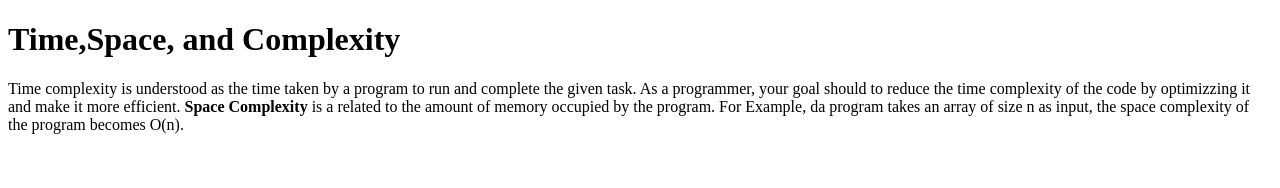
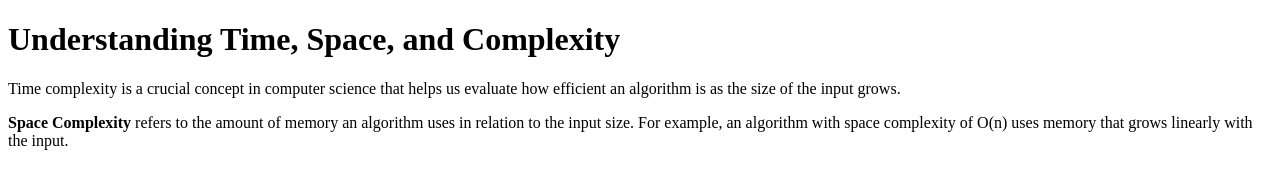
Before and after one commit to acciojob/time-and-space-complexity-rahulkushwaha2, a website: page main.html in a window 1280 px wide. Drawn offline with Linux system fonts and the light colour scheme.

Commit message:
created a submission

```diff
--- a/main.html
+++ b/main.html
@@ -8,10 +8,14 @@
 
 <body>
 	<!-- the entire body must be written by student -->
-	<h1>Time,Space, and Complexity</h1>
-	<p1>Time complexity is understood as the time taken by a program to run and complete the given task. As a programmer, your goal should to reduce the time complexity of the code by optimizzing it and make it more efficient.</p1>
-	<p1><b>Space Complexity</b> is a related to the amount of memory occupied by the program. For Example, da program takes an array of size n as input, the space complexity of the program becomes O(n).</p1>
-    <script type="text/javascript" src="./script.js">
+ <h1>Understanding Time, Space, and Complexity</h1>
+  <p>
+    Time complexity is a crucial concept in computer science that helps us evaluate how efficient an algorithm is as the size of the input grows.
+  </p>
+  <p>
+    <b>Space Complexity</b> refers to the amount of memory an algorithm uses in relation to the input size. For example, an algorithm with space complexity of O(n) uses memory that grows linearly with the input.
+  </p>
+<script type="text/javascript" src="./script.js">
 </script>
 
 </body>
```
